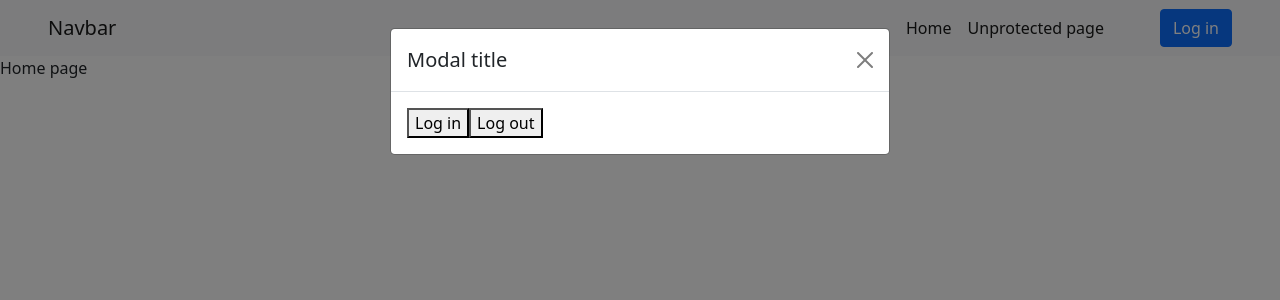
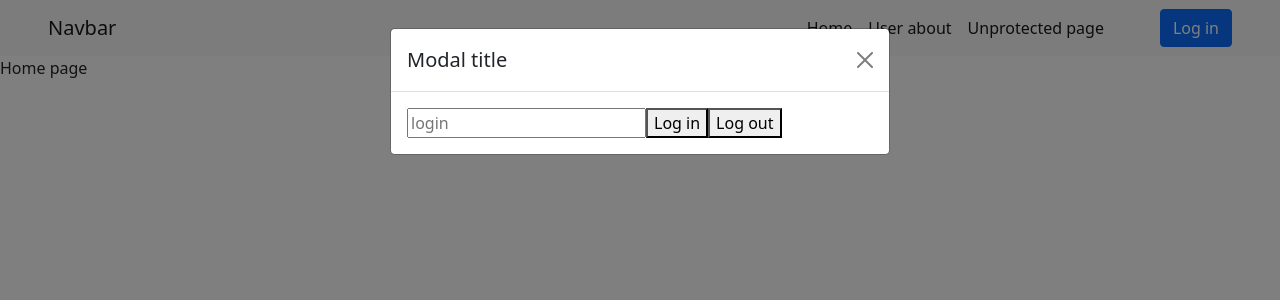
Before and after one commit to Aleksandr130402/website-registration, a React (Create React App) app in the folder website-registration/: page / in a window 1280 px wide. Both pictures are taken after a click on the button "Log in". Shown: the top 300 px of the page. Built offline with nearby package versions, Linux system fonts and the light colour scheme.

Commit message:
Renamed protected links

```diff
--- a/website-registration/src/components/App/index.js
+++ b/website-registration/src/components/App/index.js
@@ -1,14 +1,27 @@
 import { useState } from 'react';
 import { Link, Route, Switch } from 'react-router-dom';
+
 import GuardedRoute from '../GuardedRoute';
-
-import { HomePage, UnprotectedPage, ProtectedPageOne, ProtectedPageTwo } from '../../pages';
+import { HomePage, UnprotectedPage, UserAbout, UserCart } from '../../pages';
+import LogIn from '../LogIn';
 
 import './style.css';
-import LogIn from '../LogIn';
+
 
 const App = () => {
   const [isRegistered, setIsRegistered] = useState(false);
+  const [user, setUser] = useState('');
+
+  const logIn = () => {
+    if(user !== '') {
+      setIsRegistered(true);
+    }
+  }
+
+  const logOut = () => {
+    setUser('');
+    setIsRegistered(false);
+  }
 
   return (
     <>
@@ -23,15 +36,13 @@ const App = () => {
               <li className="nav-item">
                 <Link className="nav-link active" aria-current="page" to="/">Home</Link>
               </li>
+              <li className="nav-item">
+                <Link className="nav-link active" aria-current="page" to="/user-about">User about</Link>
+              </li>
               {isRegistered &&
-              <>
                 <li className="nav-item">
-                  <Link className="nav-link active" aria-current="page" to="/protected-one">Protected page</Link>
+                  <Link className="nav-link active" aria-current="page" to="/user-cart">Cart</Link>
                 </li>
-                <li className="nav-item">
-                  <Link className="nav-link active" aria-current="page" to="/protected-two">Protected page</Link>
-                </li>
-              </>
               }
               <li className="nav-item">
                 <Link className="nav-link active" aria-current="page" to="/unprotected">Unprotected page</Link>
@@ -43,11 +54,20 @@ const App = () => {
           </div>
         </div>
       </nav>
-    <LogIn logInFunc={() => setIsRegistered(true)} logOutFunc={() => setIsRegistered(false)}/>
+      <LogIn
+        logInFunc={() => logIn()}
+        logOutFunc={() => logOut()}
+        inputValue={user}
+        handleInputChange={(e) => setUser(e.target.value)}
+      />
       <Switch>
-      <Route exact path='/' component={HomePage}/>
-      <GuardedRoute path='/protected-one' component={ProtectedPageOne} auth={isRegistered}/>
-      <GuardedRoute path='/protected-two' component={ProtectedPageTwo} auth={isRegistered}/>
+        <Route
+          exact
+          path='/'
+          component={HomePage}
+        />
+        <GuardedRoute path='/user-about' props={user} component={UserAbout} auth={isRegistered}/>
+        <GuardedRoute path='/user-cart' component={UserCart} auth={isRegistered}/>
         <Route path='/unprotected' component={UnprotectedPage}/>
       </Switch>
     </>
--- a/website-registration/src/components/LogIn/index.js
+++ b/website-registration/src/components/LogIn/index.js
@@ -1,6 +1,6 @@
 import './style.css';
 
-const LogIn = ({logInFunc, logOutFunc}) => {
+const LogIn = ({logInFunc, logOutFunc, inputValue, handleInputChange}) => {
 	return (
 		<div className="modal fade" id="exampleModal" tabIndex="-1" aria-labelledby="exampleModalLabel" aria-hidden="true">
       <div className="modal-dialog">
@@ -10,6 +10,7 @@ const LogIn = ({logInFunc, logOutFunc}) => {
             <button type="button" className="btn-close" data-bs-dismiss="modal" aria-label="Close"></button>
           </div>
           <div className="modal-body">
+            <input placeholder="login" value={inputValue} onChange={handleInputChange}/>
             <button onClick={logInFunc}>Log in</button>
 						<button onClick={logOutFunc}>Log out</button>
           </div>
--- a/website-registration/src/pages/HomePage/index.js
+++ b/website-registration/src/pages/HomePage/index.js
@@ -1,6 +1,7 @@
 import './style.css';
 
 const HomePage = () => {
+
 	return (
 		<div>Home page</div>
 	)
--- a/website-registration/src/pages/ProtectedPageOne/index.js
+++ /dev/null
@@ -1,9 +0,0 @@
-import './style.css';
-
-const ProtectedPageOne = () => {
-	return (
-		<div>Protected Page One</div>
-	)
-}
-
-export default ProtectedPageOne;
--- a/website-registration/src/pages/ProtectedPageTwo/index.js
+++ /dev/null
@@ -1,9 +0,0 @@
-import './style.css';
-
-const ProtectedPageTwo = () => {
-	return (
-		<div>Protected Page Two</div>
-	)
-}
-
-export default ProtectedPageTwo;
--- /dev/null
+++ b/website-registration/src/pages/UserAbout/index.js
@@ -0,0 +1,9 @@
+import './style.css';
+
+const UserAbout = ({user}) => {
+	return (
+		<div>Hello, {user}</div>
+	)
+}
+
+export default UserAbout;
--- /dev/null
+++ b/website-registration/src/pages/UserCart/index.js
@@ -0,0 +1,9 @@
+import './style.css';
+
+const UserCart = () => {
+	return (
+		<div>User cart</div>
+	)
+}
+
+export default UserCart;
--- a/website-registration/src/pages/index.js
+++ b/website-registration/src/pages/index.js
@@ -1,5 +1,4 @@
 export {default as HomePage} from './HomePage';
-export {default as ProtectedPage} from './ProtectedPageOne';
 export {default as UnprotectedPage} from './UnprotectedPage';
-export {default as ProtectedPageOne} from './ProtectedPageOne';
-export {default as ProtectedPageTwo} from './ProtectedPageTwo';
+export {default as UserAbout} from './UserAbout';
+export {default as UserCart} from './UserCart';
```
Also changed, not shown: website-registration/src/pages/UserAbout/style.css (added), website-registration/src/pages/UserCart/style.css (added). Lines whose indentation alone changed are shown as unchanged.
